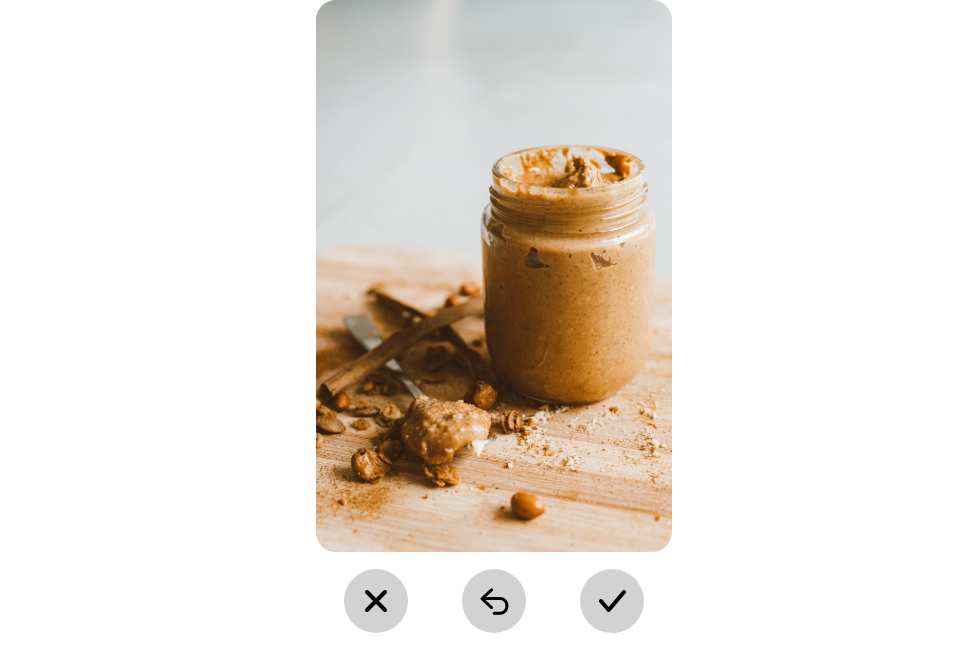
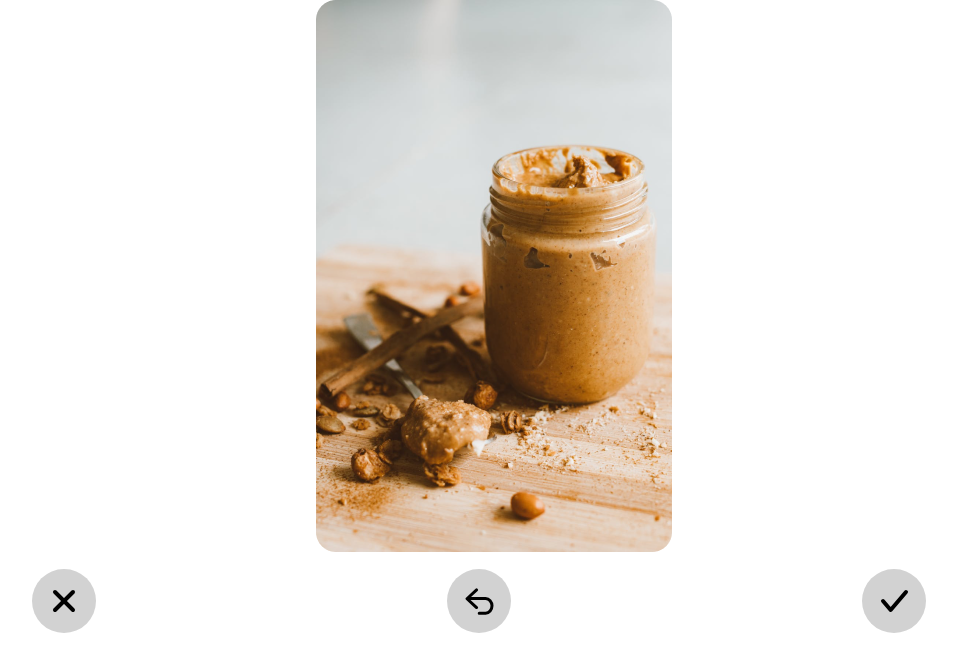
Before and after one commit to Pho86/ShareFood, a Next.js app: page /home in a window 1280 px wide. Shown: the top 672 px of the page, without its empty margins (146-1103 px from the left). Built offline with nearby package versions, Linux system fonts and the light colour scheme.

Commit message:
added other images, choice buttons clickable

```diff
--- /dev/null
+++ b/comps/ChoiceButtonU.js
@@ -0,0 +1,35 @@
+import styled from 'styled-components';
+import {useRouter} from 'next/router'
+
+
+const ChoiceCont = styled.div`
+display:flex;
+justify-content:center;
+width: 355px;
+margin-left: auto;
+margin-right: auto;
+`;
+
+const Icon = styled.img`
+display: block;
+margin-left: auto;
+margin-right: auto;
+padding-top: 17px;
+
+`
+//undo button
+export default function ChoiceButtonU({
+    img = "/button_choices/undo_button.svg"
+}) {
+    const r = useRouter();
+    const { image } = r.query;
+    return <ChoiceCont onClick={
+        ()=>r.push({
+            query:{
+                image: image === undefined ? image : Math.max(1, Number(image) - 1)
+            }
+        })
+    }>
+        <Icon src={img}></Icon>
+    </ChoiceCont>
+}
--- a/comps/ChoiceButton.js
+++ b/comps/ChoiceButtonX.js
@@ -1,10 +1,12 @@
 import styled from 'styled-components';
+import {useRouter} from 'next/router'
+
 
 const ChoiceCont = styled.div`
 display:flex;
 justify-content:center;
 width: 355px;
-margin-left: auto;
+margin-left: 0;
 margin-right: auto;
 `;
 
@@ -14,14 +16,20 @@ margin-left: auto;
 margin-right: auto;
 padding-top: 17px;
 
-
 `
-export default function ChoiceButton({
+// x button
+export default function ChoiceButtonX({
     img = "/button_choices/x_button.svg"
 }) {
-    return <ChoiceCont>
+    const r = useRouter();
+    const { image } = r.query;
+    return <ChoiceCont onClick={
+        ()=>r.push({
+            query:{
+                image: image === undefined ? image : Number(image) + 1
+            }
+        })
+    }>
         <Icon src={img}></Icon>
-        <Icon src="/button_choices/undo_button.svg"></Icon>
-        <Icon src="/button_choices/check_button.svg"></Icon>
     </ChoiceCont>
 }
--- a/comps/FoodCard.js
+++ b/comps/FoodCard.js
@@ -1,8 +1,6 @@
 import styled from 'styled-components';
-// <img src="/eggs.png"></img>
-// <img src="/peanutbutter.png"></img>
-// <img src="/ramen.png"></img>
-// <img src="/soysauce.png"></img>
+import {useRouter} from 'next/router'
+
 
 const Cont = styled.div`
 // style the cont here
@@ -14,11 +12,32 @@ margin-left: auto;
 margin-right: auto;
 `
 
-export default function ImgCard({
-    img="/peanutbutter.png"
 
-}){
+export default function FoodCard({
+    img = "/peanutbutter.png"
+
+}) {
+    const r = useRouter();
+
+    const { image } = r.query
+
+    if (image === '0') {
+        img="/peanutbutter.png"
+    }
+    if (image === '1') {
+        img="/cereal.png"
+    }
+    if (image === '2') {
+        img="/eggs.png"
+    }
+    if (image === '3') {
+        img="/ramen.png"
+    }
+    if (image === '4') {
+        img="/soysauce.png"
+    }
+
     return <Cont>
-        <DispImg src={img}/>
+        <DispImg src={img} />
     </Cont>
 }
--- a/pages/home.js
+++ b/pages/home.js
@@ -7,14 +7,28 @@ import Button from '../comps/Button'
 import ProgressBar from '../comps/Progress'
 import Text from '../comps/Text.js'
 import ImgCard from '../comps/ImgCard.js'
-import ChoiceButton from '../comps/ChoiceButton.js'
+import ChoiceButtonX from '../comps/ChoiceButtonX.js'
+import ChoiceButtonU from '../comps/ChoiceButtonU.js'
+import ChoiceButtonY from '../comps/ChoiceButtonY.js'
 import FoodCard from '../comps/FoodCard.js'
 
+
 export default function Home() {
+
+    const r = useRouter();
+    const {route} = r.query
+
     return (
         <div className={styles.container}>
-            <FoodCard src="/peanutbutter.png"/>
-            <ChoiceButton />
+            <FoodCard/>
+
+            <div class="choices">
+                <ChoiceButtonX />
+                <ChoiceButtonU />
+                <ChoiceButtonY />
+            </div>
+
+
 
         </div>
 
--- a/styles/globals.css
+++ b/styles/globals.css
@@ -21,3 +21,7 @@ button {
 .choice {
   display:flex;
 }
+
+.choices {
+  display:flex;
+}
```
Also changed, not shown: data/img_content.js (+28 -1 lines).
